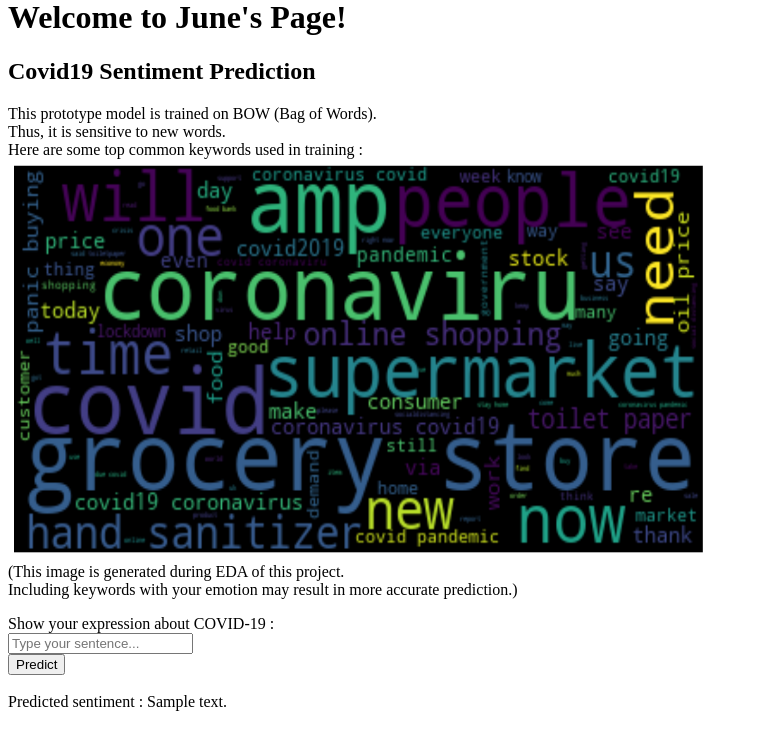
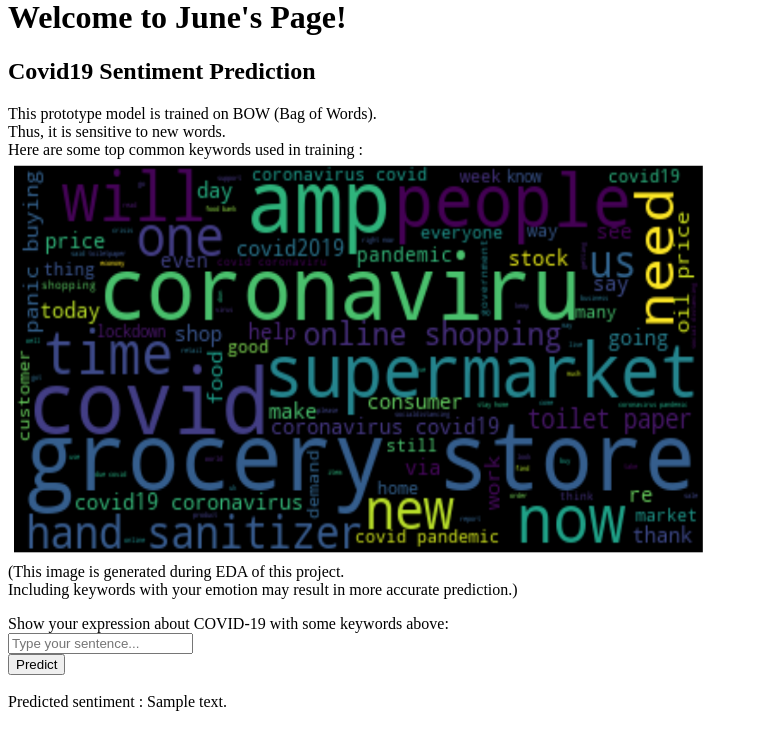
Before and after one commit to tlduf03/COVID-E2E-sentiment-analysis, a Flask app: template templates/home.html in a window 1280 px wide. Shown: the part 22-772 px from the top of the page, without its empty margins (0-758 px from the left). Run offline with Flask 3, Linux system fonts and the light colour scheme; the template is opened without the code that fills it: most values are stand-ins (such as "Sample title", 1, 10 or a date in 2020); parts of the project's set-up code (start-up, migrations or seed data) failed here and were passed over.

Commit message:
html message updated

```diff
--- a/templates/home.html
+++ b/templates/home.html
@@ -24,7 +24,7 @@
             (This image is generated during EDA of this project.<br>
             Including keywords with your emotion may result in more accurate prediction.)<br>
         </p>
-    Show your expression about COVID-19 :
+    Show your expression about COVID-19 with some keywords above:
      <!-- Main Input For Receiving Query to our ML -->
     <form action="{{url_for('predict')}}"method="post">
       <input type="text" name="stringdata" placeholder="Type your sentence..." required="required" /><br>
```
